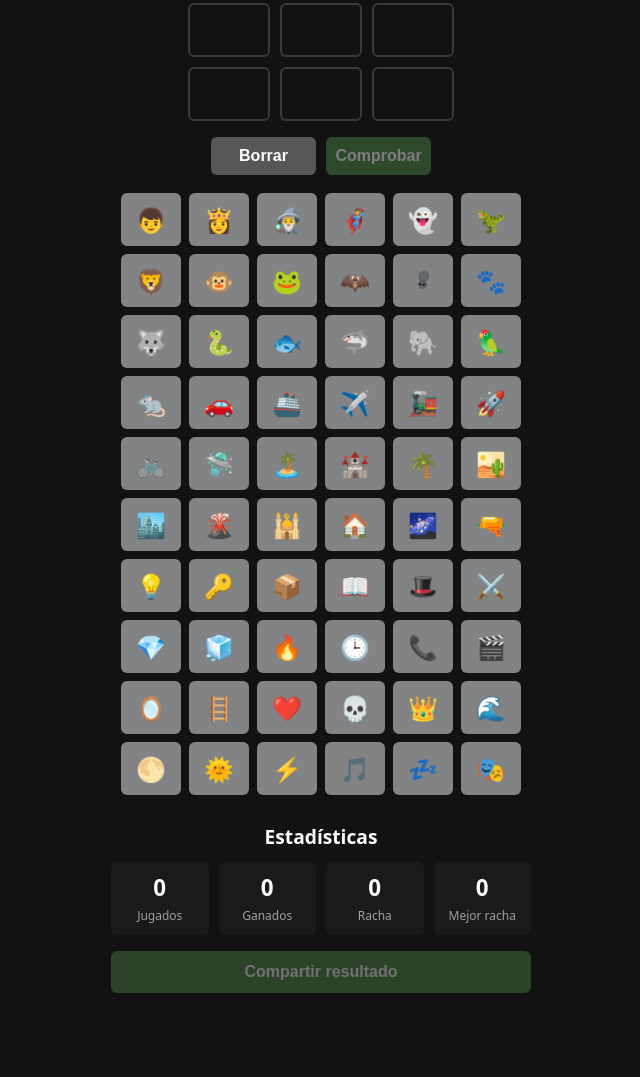
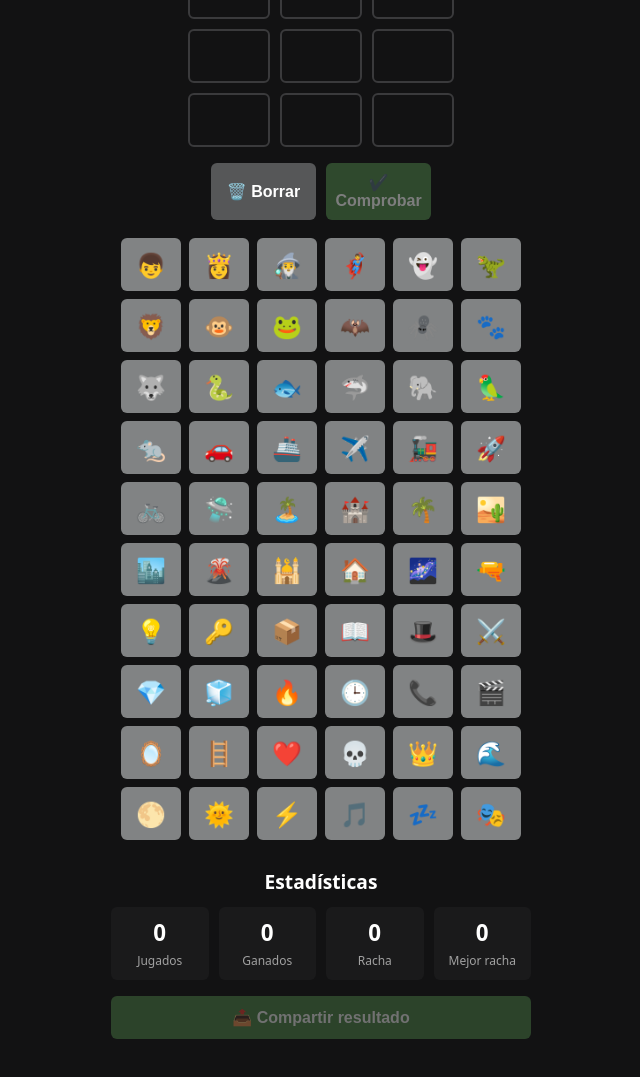
Before and after one commit to GerifalFox/iconle, a plain HTML site: page index.html in a window 1280 px wide. Shown: the part 433-1510 px from the top of the page, without its empty margins (319-959 px from the left). Drawn offline with Linux system fonts and the light colour scheme.

Commit message:
Update index.html
Bilingual.

```diff
--- a/index.html
+++ b/index.html
@@ -11,6 +11,7 @@
   <header>
     <h1>ICONLE</h1>
     <p class="subtitle">Adivina la película usando iconos</p>
+    <p class="subtitle">Guess the movie with icons</p>
   </header>
 
   <section class="daily-info">
@@ -22,8 +23,8 @@
     <section id="board" class="board"></section>
 
     <div class="controls">
-      <button id="deleteBtn">Borrar</button>
-      <button id="checkBtn">Comprobar</button>
+      <button id="deleteBtn">🗑️ Borrar</button>
+      <button id="checkBtn">✔️ Comprobar</button>
     </div>
 
     <section id="keyboard" class="keyboard"></section>
@@ -50,7 +51,7 @@
     </div>
   </div>
 
-  <button id="shareBtn">Compartir resultado</button>
+  <button id="shareBtn">📤 Compartir resultado</button>
 </section>
 
 </main>
```
